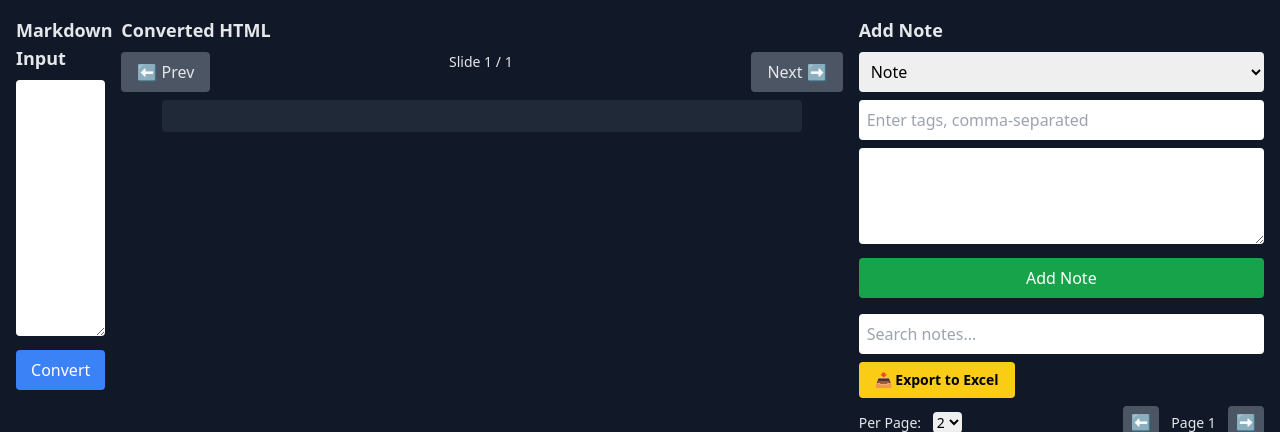
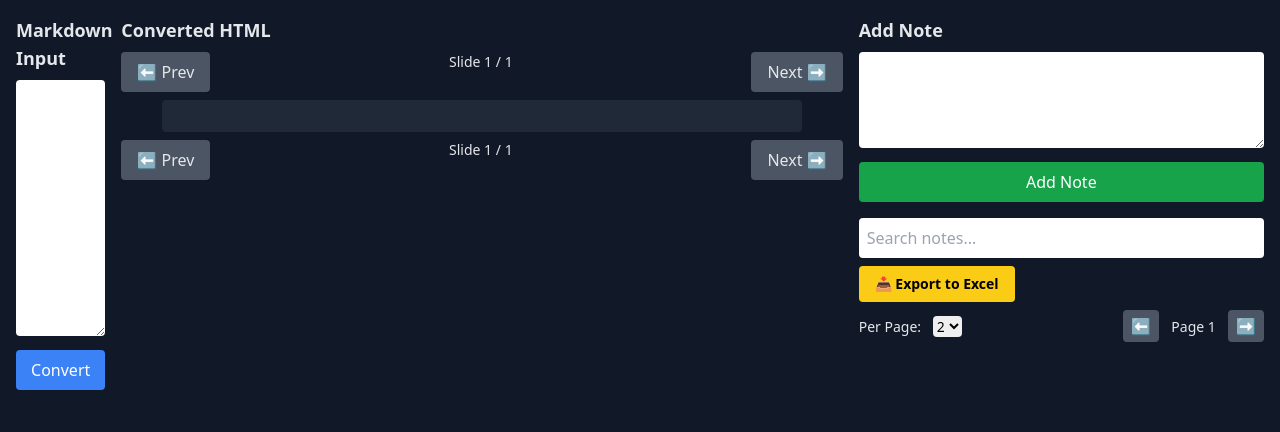
Before and after one commit to gauravsharrma/flask-notes-app, a Python web app: template templates/index.html in a window 1280 px wide. Shown: the top 432 px of the page. Run offline with Jinja, Linux system fonts and the light colour scheme; the template is opened without the code that fills it, so the values that code supplies are empty; some libraries are stand-ins or nearby versions.

Commit message:
Update index.html

```diff
--- a/templates/index.html
+++ b/templates/index.html
@@ -35,27 +35,24 @@
         <button id="nextSlideBtn" onclick="nextSlide()" class="bg-gray-600 hover:bg-gray-500 px-4 py-2 rounded">Next ➡</button>
       </div>
       <div id="markdownOutput" class="prose dark:prose-invert max-w-none bg-gray-800 p-4 rounded wrap-text mx-auto" style="max-width: 70ch;"></div>
+      <div class="flex justify-between mt-2">
+        <button id="prevSlideBtn" onclick="prevSlide()" class="bg-gray-600 hover:bg-gray-500 px-4 py-2 rounded">⬅ Prev</button>
+        <div class="text-sm">Slide <span id="slideNum">1</span> / <span id="slideTotal">1</span></div>
+        <button id="nextSlideBtn" onclick="nextSlide()" class="bg-gray-600 hover:bg-gray-500 px-4 py-2 rounded">Next ➡</button>
+      </div>
     </div>
 
     <!-- Column 3: Notes Section -->
     <div class="col-span-12 lg:col-span-4">
       <h2 class="text-lg font-semibold mb-2">Add Note</h2>
-      <select id="categoryInput" class="w-full p-2 text-black rounded mb-2">
-        <option value="Note">Note</option>
-        <option value="Todo">Todo</option>
-        <option value="Follow up">Follow up</option>
-        <option value="Reminder">Reminder</option>
-        <option value="Idea">Idea</option>
-      </select>
-      <input id="tagsInput" class="w-full p-2 text-black rounded mb-2" placeholder="Enter tags, comma-separated" list="tagSuggestions"/>
-      <datalist id="tagSuggestions"></datalist>
-
       <textarea id="noteInput" class="w-full h-24 p-2 text-black rounded mb-2"></textarea>
       <button onclick="addNote()" class="w-full bg-green-600 hover:bg-green-700 text-white py-2 rounded mb-4">Add Note</button>
 
       <input type="text" id="searchInput" placeholder="Search notes..." class="w-full p-2 text-black rounded mb-2" oninput="searchNotes()">
 
       <a href="/export/excel" class="inline-block mb-2 bg-yellow-400 hover:bg-yellow-500 text-black px-4 py-2 rounded font-semibold text-sm">📥 Export to Excel</a>
+
+      <div id="notesContainer" class="space-y-2"></div>
 
       <div class="flex justify-between items-center mb-2" style="position: relative; z-index: 1;">
         <label class="text-sm">Per Page:
@@ -71,19 +68,12 @@
           <button id="nextNotesBtn" onclick="nextNotesPage()" class="bg-gray-600 hover:bg-gray-500 px-2 py-1 rounded">➡</button>
         </div>
       </div>
-
-      <div id="notesContainer" class="space-y-2"></div>
     </div>
   </div>
 
-  <script src="https://cdn.jsdelivr.net/npm/marked/marked.min.js"></script>
   <script>
     let currentSlide = 0;
     let slides = [];
-    let currentPage = 0;
-    let perPage = 2;
-    let currentSearch = '';
-    let totalNotes = 0;
 
     function convertMarkdown() {
       const raw = document.getElementById('markdownInput').value;
@@ -115,30 +105,37 @@
       }
     }
 
-    function fetchTags() {
-      fetch('/tags')
-        .then(res => {
-          if (!res.ok) throw new Error('Server error while fetching tags');
-          return res.json();
-        })
-        .then(tags => {
-          const list = document.getElementById('tagSuggestions');
-          list.innerHTML = tags.map(tag => `<option value="${tag}">`).join('');
-        })
-        .catch(err => console.error('Fetch tags failed:', err));
+    let currentPage = 0;
+    let perPage = 2;
+    let currentSearch = '';
+    let totalNotes = 0;
+
+    function updateNotesPerPage() {
+      perPage = parseInt(document.getElementById('notesPerPage').value);
+      currentPage = 0;
+      fetchNotes();
+    }
+
+    function addNote() {
+      const noteText = document.getElementById('noteInput').value.trim();
+      if (!noteText) return;
+      fetch('/notes', {
+        method: 'POST',
+        headers: { 'Content-Type': 'application/json' },
+        body: JSON.stringify({ text: noteText })
+      }).then(() => {
+        document.getElementById('noteInput').value = '';
+        fetchNotes();
+      });
     }
 
     function fetchNotes() {
       fetch(`/notes?search=${currentSearch}&page=${currentPage}&per_page=${perPage}`)
-        .then(res => {
-          if (!res.ok) throw new Error('Server error while fetching notes');
-          return res.json();
-        })
+        .then(res => res.json())
         .then(data => {
           totalNotes = data.total;
           renderNotes(data.notes);
-        })
-        .catch(err => console.error('Fetch notes failed:', err));
+        });
     }
 
     function renderNotes(notes) {
@@ -149,8 +146,6 @@
         noteEl.className = 'p-3 rounded post-it';
         noteEl.innerHTML = `
           <div class="text-sm text-black wrap-text">${note.text}</div>
-          <div class="text-xs text-black italic">Category: ${note.category || 'Note'}</div>
-          <div class="text-xs text-black italic mb-2">Tags: ${note.tags || ''}</div>
           <div class="mt-2 flex space-x-2">
             <button class="text-xs bg-blue-400 px-2 py-1 rounded edit-btn" data-id="${note.id}" data-text="${encodeURIComponent(note.text)}">Edit</button>
             <button onclick="deleteNote(${note.id})" class="text-xs bg-red-400 px-2 py-1 rounded">Delete</button>
@@ -173,22 +168,6 @@
       document.getElementById('nextNotesBtn').disabled = currentPage >= lastPage;
     }
 
-    function addNote() {
-      const noteText = document.getElementById('noteInput').value.trim();
-      const category = document.getElementById('categoryInput').value;
-      const tags = document.getElementById('tagsInput').value.trim();
-      if (!noteText) return;
-      fetch('/notes', {
-        method: 'POST',
-        headers: { 'Content-Type': 'application/json' },
-        body: JSON.stringify({ text: noteText, category, tags })
-      }).then(() => {
-        document.getElementById('noteInput').value = '';
-        document.getElementById('tagsInput').value = '';
-        fetchNotes();
-      });
-    }
-
     function editNote(id, oldText) {
       const newText = prompt('Edit note:', oldText);
       if (newText !== null) {
@@ -204,12 +183,6 @@
       if (confirm('Delete this note?')) {
         fetch(`/notes/${id}`, { method: 'DELETE' }).then(fetchNotes);
       }
-    }
-
-    function updateNotesPerPage() {
-      perPage = parseInt(document.getElementById('notesPerPage').value);
-      currentPage = 0;
-      fetchNotes();
     }
 
     function prevNotesPage() {
@@ -233,8 +206,8 @@
       fetchNotes();
     }
 
-    fetchTags();
     fetchNotes();
   </script>
+  <script src="https://cdn.jsdelivr.net/npm/marked/marked.min.js"></script>
 </body>
 </html>
```
